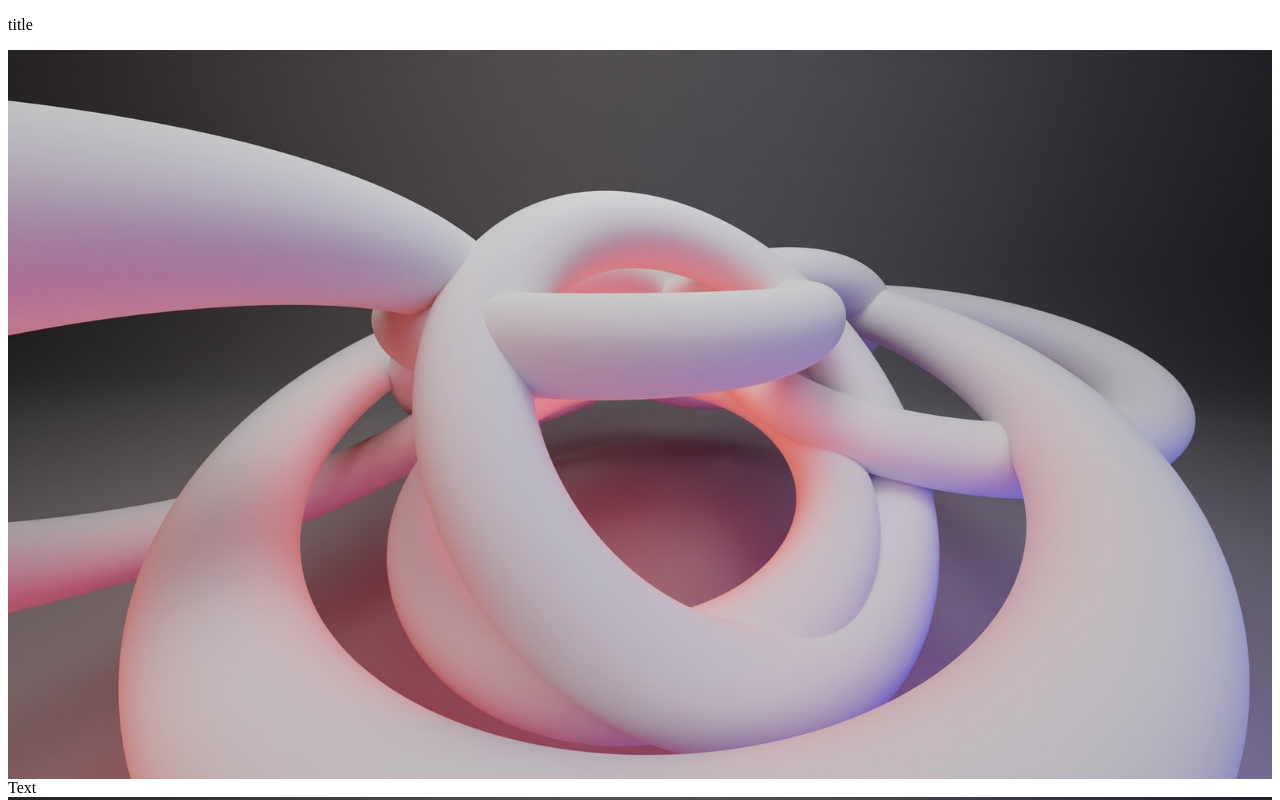
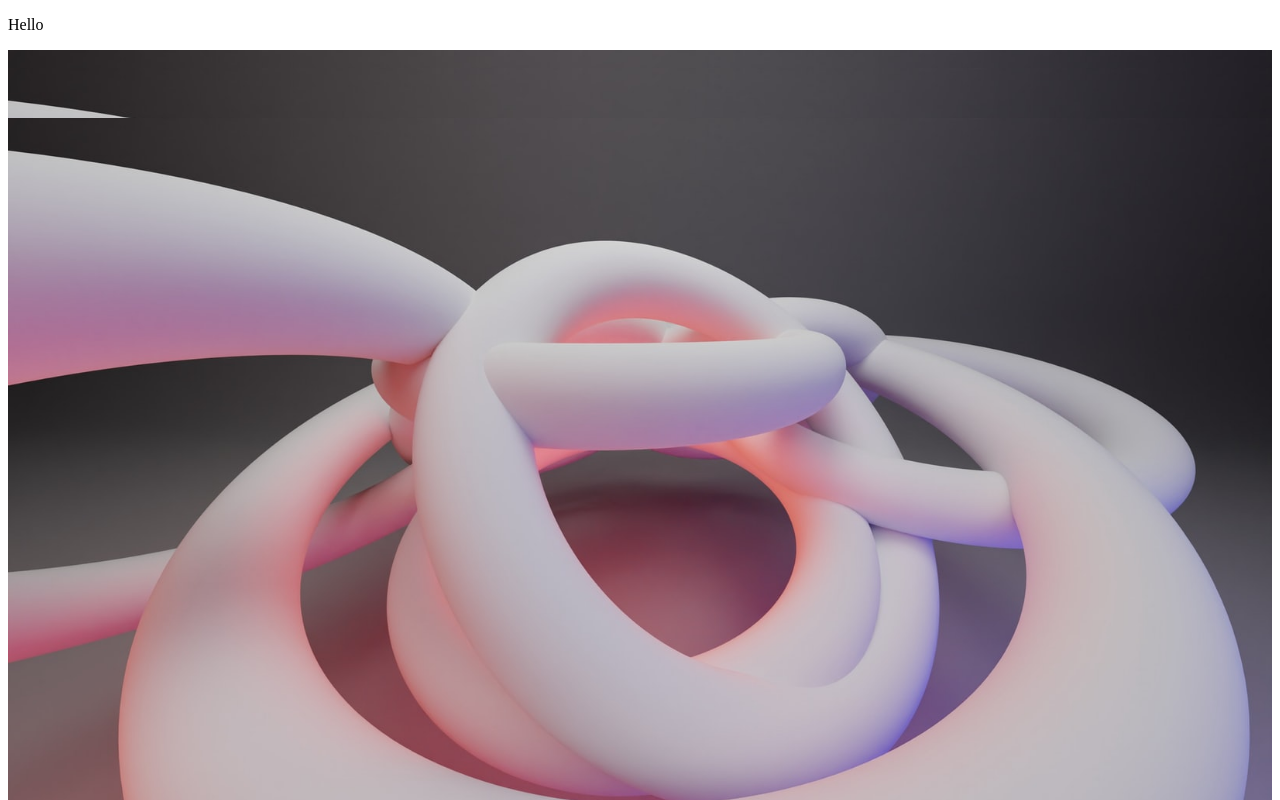
Before and after one commit to alfiemartin/2021, a Next.js app: page / in a window 1280 px wide. Shown: the top 800 px of the page. Built offline with nearby package versions, Linux system fonts and the light colour scheme.

Commit message:
compound accordions finished

```diff
--- a/components/accordion/Accordion.tsx
+++ b/components/accordion/Accordion.tsx
@@ -1,36 +1,76 @@
-import React, { ReactChild, useEffect, useRef, useState } from "react";
+import React, { ReactElement, useEffect, useRef, useState } from 'react'
+import { AccordionProps, AccordionContext, AccordionItemProps, useAccordionContext } from './accordionContext';
 
-interface AccordionProps {
-  children: ReactChild | ReactChild[];
-  title: string;
+const Accordion = ({children}: AccordionProps) => {
+    const [activeItems, setActiveItems] = useState<number[]>([]);
+
+    const wrapperRefs = useRef<HTMLDivElement[]>([]);
+    const contentRefs = useRef<HTMLDivElement[]>([]);
+
+    useEffect(() => {
+        wrapperRefs.current.forEach((wrapperRef, i) => {
+            if(activeItems.includes(i)) {
+                wrapperRef.style.maxHeight = `${contentRefs.current[i].clientHeight}px`;
+            } else {
+                wrapperRef.style.maxHeight = `0px`;
+            }
+        });
+
+        console.log(activeItems);
+
+    }, [activeItems])
+
+    return (
+        <AccordionContext.Provider value={{setActiveItems, activeItems, wrapperRefs, contentRefs}}>
+            <div className="Accordion border-2 border-black">
+                {React.Children.map(children, (child, count = 0) => {
+                    return React.cloneElement(child as ReactElement, {id: count++})
+                })}
+            </div>
+        </AccordionContext.Provider>
+    )
 }
 
-export const Accordion = ({ children, title }: AccordionProps) => {
-  const [accordionOpen, setAccordionState] = useState<boolean>(false);
-	const accordionCollapseEl = useRef<HTMLDivElement>();
-	const accordionContentEl = useRef<HTMLDivElement>();
+const AccordionItem = ({children, id}: AccordionItemProps) => {
 
-	useEffect(() => {
-		if(accordionOpen) {
-			accordionCollapseEl.current.style.maxHeight = `${accordionContentEl.current.clientHeight}px`;
-		} else {
-			accordionCollapseEl.current.style.maxHeight = "0px";
-		}
-	}, [accordionOpen])
+    return (
+        <div className={`AccordionItem`}>
+            {React.Children.map(children, child => {
+                return React.cloneElement(child as ReactElement, {id})
+            })}
+        </div>
+    )
+}
 
-  return (
-    <div className="border-2 border-black">
-      <div
-        onClick={() => setAccordionState((prev) => !prev)}
-        className="title h-8 flex items-center p-2 bg-gray-300"
-      >
-        <p>{title}</p>
-      </div>
-      <div ref={accordionCollapseEl} className="contentWrapper bg-gray-200 transition-all duration-300 overflow-hidden">
-        <div ref={accordionContentEl} className="content">
-          {children}
+const AccordionItemTitle = ({children, id}: AccordionItemProps) => {
+    const {setActiveItems, activeItems} = useAccordionContext();
+
+    const updateActiveItems = () => {
+
+        if(activeItems.indexOf(id) !== -1) { //if pressed accordion item is present in active list.
+            setActiveItems(currentActiveItems => currentActiveItems.filter((value) => value !== id));
+        } else {
+            setActiveItems(currentActiveItems => [...currentActiveItems, id])
+        }
+    }
+
+    return (
+        <div onClick={updateActiveItems} className="AccordionItemTitle">
+            {children}
         </div>
-      </div>
-    </div>
-  );
-};
+    )
+}
+
+const AccordionItemContent = ({children, id}: AccordionItemProps) => {
+    const {wrapperRefs, contentRefs} = useAccordionContext();
+
+    return (
+        <div ref={(el) => wrapperRefs.current[id] = el} style={{maxHeight: 0}} className="AccordionItemContentWrapper transition-all duration-200 overflow-hidden">
+            <div ref={(el) => contentRefs.current[id] = el} className="AccordionItemContent">
+                {children}
+            </div>
+        </div>
+    )
+}
+
+export {Accordion as default, AccordionItem, AccordionItemContent, AccordionItemTitle}
--- a/components/compoundAccordion/accordionContext.ts
+++ b/components/accordion/accordionContext.ts
@@ -10,9 +10,10 @@ export interface AccordionItemProps {
 }
 
 export interface TAccordionContext {
-    setActiveItems?: React.Dispatch<React.SetStateAction<[number]>>;
-    activeItems?: [number];
-    itemRefs?: React.MutableRefObject<any[]>;
+    setActiveItems?: React.Dispatch<React.SetStateAction<number[]>>;
+    activeItems?: number[];
+    wrapperRefs?: React.MutableRefObject<any[]>;
+    contentRefs?: React.MutableRefObject<any[]>;
 }
 
 export const AccordionContext = createContext<TAccordionContext>({});
--- a/components/compoundAccordion/CompoundAccordion.tsx
+++ /dev/null
@@ -1,51 +0,0 @@
-import React, { createContext, ReactElement, ReactNode, useContext, useRef, useState } from 'react'
-import { AccordionProps, AccordionContext, AccordionItemProps, useAccordionContext } from './accordionContext';
-
-const CompoundAccordion = ({children}: AccordionProps) => {
-    const [activeItems, setActiveItems] = useState<[number]>([0]);
-    const itemRefs = useRef([]);
-
-    return (
-        <AccordionContext.Provider value={{setActiveItems, activeItems, itemRefs}}>
-            <div className="Accordion border-2 border-black">
-                {React.Children.map(children, (child, count = 0) => {
-                    return React.cloneElement(child as ReactElement, {id: count++})
-                })}
-            </div>
-        </AccordionContext.Provider>
-    )
-}
-
-CompoundAccordion.Item = ({children, id}: AccordionItemProps) => {
-    const {activeItems, itemRefs} = useAccordionContext();
-
-    return (
-        <div className={`AccordionItem`}>
-            {React.Children.map(children, child => {
-                return React.cloneElement(child as ReactElement, {id})
-            })}
-        </div>
-    )
-}
-
-CompoundAccordion.ItemTitle = ({children, id}: AccordionItemProps) => {
-    return (
-        <div className="AccordionItemTitle">
-            {children}
-        </div>
-    )
-}
-
-CompoundAccordion.ItemContent = ({children, id}: AccordionItemProps) => {
-    const {itemRefs} = useAccordionContext();
-
-    return (
-        <div ref={(el) => itemRefs.current.push(el)} className="AccordionItemContentWrapper">
-            <div ref={(el) => itemRefs.current.push(el)} className="AccordionItemContent">
-                {children}
-            </div>
-        </div>
-    )
-}
-
-export default CompoundAccordion
--- a/pages/index.tsx
+++ b/pages/index.tsx
@@ -1,43 +1,44 @@
 import type { ReactElement } from "react";
 import LayoutContained from "../components/layouts/LayoutContained";
-import {Accordion} from "../components/accordion/Accordion";
 import Image from "next/image";
 
 import image from "../public/image2.jpg";
-import CompoundAccordion from "../components/compoundAccordion/CompoundAccordion";
+import Accordion, {AccordionItem, AccordionItemContent, AccordionItemTitle} from "../components/Accordion/Accordion";
 
 export default function Home() {
   return (
-    <div className="h-screen">
-      <div className="w-96 h-96 mx-auto mt-8">
-        <Accordion title="title">
-          <Image src={image} layout="responsive" />
+      <div className="w-1/3 mt-8">
+        <Accordion>
+          <AccordionItem>
+            <AccordionItemTitle>
+              <p className="bg-red-300 text-center">Hello</p>
+            </AccordionItemTitle>
+            <AccordionItemContent>
+              <Image src={image} layout="responsive" />
+            </AccordionItemContent>
+          </AccordionItem>
+          <AccordionItem>
+            <AccordionItemTitle>
+              <div className="flex h-6 relative">
+                <div className="flex-1 bg-blue-300"></div>
+                <div className="flex-1 bg-red-400"></div>
+                <div className="absolute w-full text-center">World</div>
+              </div>
+            </AccordionItemTitle>
+            <AccordionItemContent>
+              <Image src={image} layout="responsive" />
+            </AccordionItemContent>
+          </AccordionItem>
+          <AccordionItem>
+            <AccordionItemTitle>
+              <p className="text-center bg-gray-500 text-gray-100">Accordions</p>
+            </AccordionItemTitle>
+            <AccordionItemContent>
+              <Image src={image} layout="responsive" />
+            </AccordionItemContent>
+          </AccordionItem>
         </Accordion>
       </div>
-
-      <div className="w-1/3">
-        <CompoundAccordion>
-          <CompoundAccordion.Item>
-            <CompoundAccordion.ItemTitle>
-              Text
-            </CompoundAccordion.ItemTitle>
-            <CompoundAccordion.ItemContent>
-              <Image src={image} layout="responsive" />
-            </CompoundAccordion.ItemContent>
-          </CompoundAccordion.Item>
-          <CompoundAccordion.Item>
-            <CompoundAccordion.ItemTitle>
-              Text
-            </CompoundAccordion.ItemTitle>
-            <CompoundAccordion.ItemContent>
-              <Image src={image} layout="responsive" />
-            </CompoundAccordion.ItemContent>
-          </CompoundAccordion.Item>
-        </CompoundAccordion>
-      </div>
-
-
-    </div>
   );
 }
 
```
